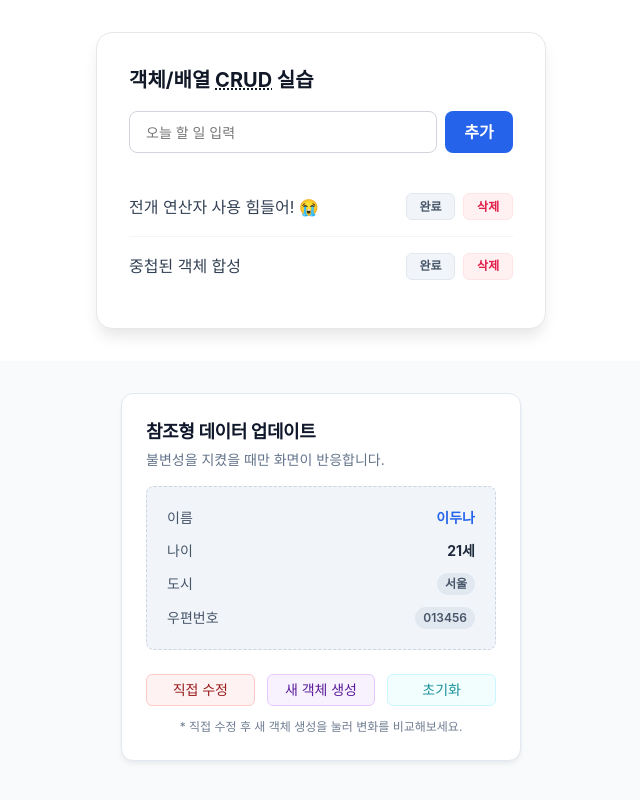
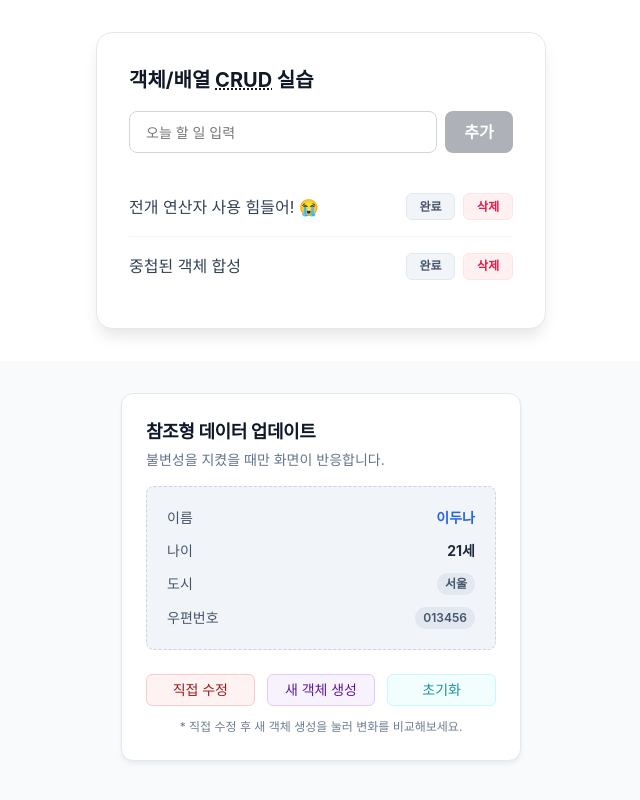
Before and after one commit to songha-5/learn-react, a React (Vite) app in the folder 07-복잡한-상태-Immer/: page / in a window 1280 px wide. Shown: the top 800 px of the page, without its empty margins (319-959 px from the left). Built offline with nearby package versions, Linux system fonts and the light colour scheme.

Commit message:
학습: 비제어방식 - button disabled하기

```diff
--- a/07-복잡한-상태-Immer/src/components/TodosCRUD/TodosCRUD.module.css
+++ b/07-복잡한-상태-Immer/src/components/TodosCRUD/TodosCRUD.module.css
@@ -38,8 +38,14 @@
         border: none;
         cursor: pointer;
 
-        &:hover {
+        &:hover:not([aria-disabled="true"]) {
           background-color: #1d4ed8;
+        }
+
+        &[aria-disabled="true"] {
+          cursor: not-allowed;
+          filter: grayscale(0.9)
+          opacity(0.49)
         }
       }
     }
--- a/07-복잡한-상태-Immer/src/components/TodosCRUD/TodosCRUD.tsx
+++ b/07-복잡한-상태-Immer/src/components/TodosCRUD/TodosCRUD.tsx
@@ -45,6 +45,7 @@ export default function NestedObject() {
 
   // input 컴포넌트의 참조 - DOM 접근 / 조작
   const doitRef = useRef<HTMLInputElement>(null)
+  const addButtonRef = useRef<HTMLButtonElement>(null)
 
   // 입력필드 사용 방식 : 제어 vs [비제어]
   const handledSubmit = (e: React.SubmitEvent<HTMLFormElement>) => {
@@ -91,13 +92,24 @@ export default function NestedObject() {
         <form className={S.form} onSubmit={handledSubmit}>
           <input
             ref={doitRef}
+            onInput={(e) => {
+              const input = e.currentTarget.value
+              const addButton = addButtonRef.current
+              console.log(input)
+
+              if(input.trim().length > 0) {
+                addButton?.setAttribute('aria-disabled', 'false')
+              } else {
+                addButton?.setAttribute('aria-disabled', 'true')
+              }
+            }}
             type="text"
             name="doit" // 비제어 방식에 필요함
             className={S.input}
             aria-label="할 일"
             placeholder="오늘 할 일 입력"
           />
-          <button type="submit" className={S.buttonAdd}>
+          <button ref={addButtonRef} type="submit" className={S.buttonAdd} aria-disabled={true}>
             추가
           </button>
         </form>
```
